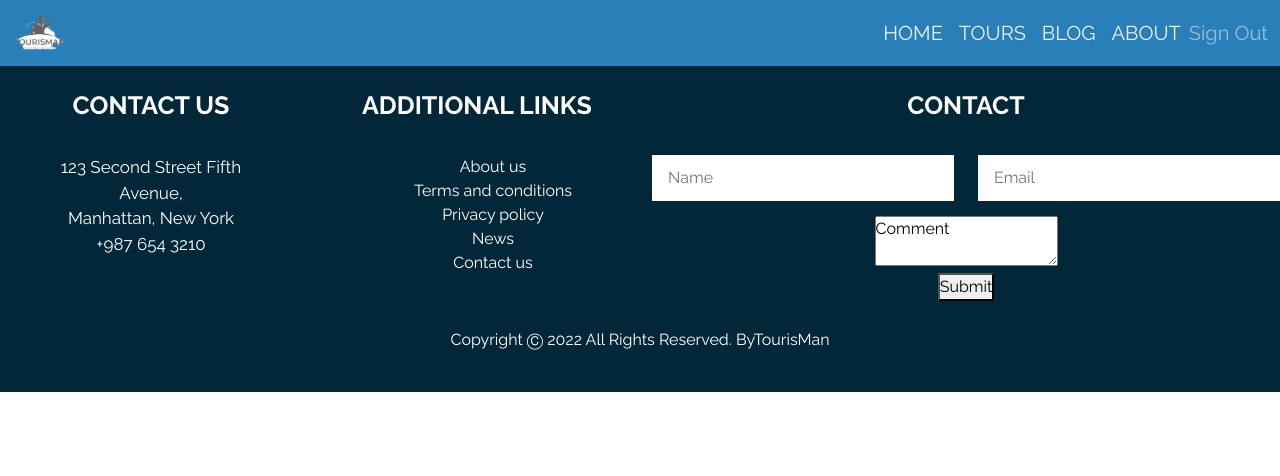
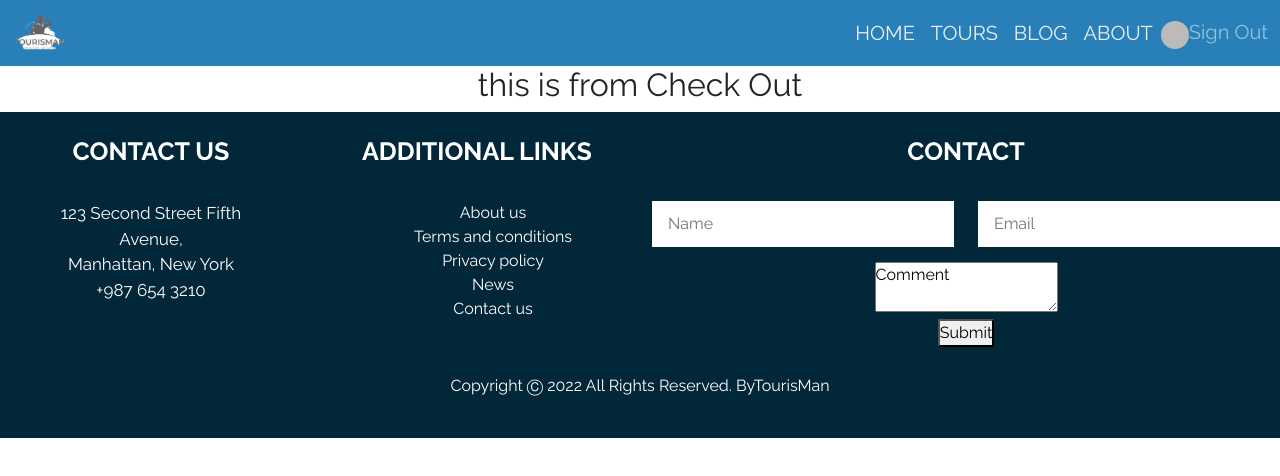
Before and after one commit to eliyas700/Assignment-10-TourisMan-, a React (Create React App) app: page /checkout in a window 1280 px wide. Shown: the top 476 px of the page. Built offline with nearby package versions, Linux system fonts and the light colour scheme; no server answers; sample sign-in values are in the browser's storage.

Commit message:
Sign in With Email and Password Emplement

```diff
--- a/src/App.js
+++ b/src/App.js
@@ -1,8 +1,10 @@
 import { Route, Routes } from "react-router-dom";
 import "./App.css";
+import Checkout from "./Pages/CheckOut/Checkout";
 import Footer from "./Pages/Footer/Footer";
 import HomePage from "./Pages/Homepage/HomePage";
 import Login from "./Pages/Login/Login";
+import RequireAuth from "./Pages/Login/RequireAuth/RequireAuth";
 import SignUp from "./Pages/Login/SignUp";
 import Header from "./Pages/Shared/Header/Header";
 
@@ -12,8 +14,17 @@ function App() {
       <Header></Header>
       <Routes>
         <Route path="/" element={<HomePage></HomePage>}></Route>
+
         <Route path="/login" element={<Login></Login>}></Route>
         <Route path="/signup" element={<SignUp></SignUp>}></Route>
+        <Route
+          path="/checkout"
+          element={
+            <RequireAuth>
+              <Checkout />
+            </RequireAuth>
+          }
+        ></Route>
       </Routes>
       <Footer></Footer>
     </div>
--- /dev/null
+++ b/src/Pages/CheckOut/Checkout.js
@@ -0,0 +1,11 @@
+import React from "react";
+
+const Checkout = () => {
+  return (
+    <div>
+      <h2> this is from Check Out</h2>
+    </div>
+  );
+};
+
+export default Checkout;
--- a/src/Pages/Login/Login.js
+++ b/src/Pages/Login/Login.js
@@ -4,10 +4,30 @@ import { FaLock } from "react-icons/fa";
 import { FaChevronRight } from "react-icons/fa";
 
 import "./Login.css";
-import { Link } from "react-router-dom";
+import { Link, useLocation, useNavigate } from "react-router-dom";
 import SocialLogin from "./SocialLogin";
+import { useSignInWithEmailAndPassword } from "react-firebase-hooks/auth";
+import auth from "../../Firebase/firebase.init";
+import Spinner from "./Spinner/Spinner";
 
 const Login = () => {
+  const [signInWithEmailAndPassword, user, loading, error] =
+    useSignInWithEmailAndPassword(auth);
+  const navigate = useNavigate();
+  const location = useLocation();
+  let from = location.state?.from?.pathname || "/";
+  if (loading) {
+    return <Spinner></Spinner>;
+  }
+  if (user) {
+    navigate(from, { replace: true });
+  }
+  const handleSignIn = (event) => {
+    event.preventDefault();
+    const email = event.target.email.value;
+    const password = event.target.password.value;
+    signInWithEmailAndPassword(email, password);
+  };
   return (
     <div className="loginPage">
       <div className="container">
@@ -19,12 +39,14 @@ const Login = () => {
             >
               Welcome Back
             </h1>
-            <form className="login">
+            <form onSubmit={handleSignIn} className="login">
               <div className="login__field">
                 <FaUserAlt />
                 <input
                   autoComplete="off"
-                  type="text"
+                  type="email"
+                  name="email"
+                  required
                   className="login__input"
                   placeholder="Type Your Email"
                 />
@@ -34,6 +56,8 @@ const Login = () => {
                 <input
                   type="password"
                   className="login__input"
+                  name="password"
+                  required
                   placeholder="Password"
                 />
               </div>
--- /dev/null
+++ b/src/Pages/Login/RequireAuth/RequireAuth.js
@@ -0,0 +1,20 @@
+import React from "react";
+import { useAuthState } from "react-firebase-hooks/auth";
+import { Navigate, useLocation } from "react-router-dom";
+import auth from "../../../Firebase/firebase.init";
+import Spinner from "../Spinner/Spinner";
+
+const RequireAuth = ({ children }) => {
+  const [user, loading, error] = useAuthState(auth);
+  let location = useLocation();
+  if (loading) {
+    return <Spinner></Spinner>;
+  }
+  if (!user) {
+    return <Navigate to="/login" state={{ from: location }} replace />;
+  }
+
+  return children;
+};
+
+export default RequireAuth;
--- /dev/null
+++ b/src/Pages/Login/Spinner/Spinner.js
@@ -0,0 +1,11 @@
+import React from "react";
+import spinner from "../../../Images/spinnergif.gif";
+const Spinner = () => {
+  return (
+    <div>
+      <img style={{ width: "80%" }} src={spinner} alt="" />
+    </div>
+  );
+};
+
+export default Spinner;
--- a/src/Pages/Services/Service.js
+++ b/src/Pages/Services/Service.js
@@ -2,6 +2,7 @@ import { faStar } from "@fortawesome/free-solid-svg-icons";
 import { FontAwesomeIcon } from "@fortawesome/react-fontawesome";
 import React from "react";
 import Rating from "react-rating";
+import { Link } from "react-router-dom";
 import "./service.css";
 
 const Service = ({ service }) => {
@@ -23,9 +24,12 @@ const Service = ({ service }) => {
             readonly
           ></Rating>
         }
-        <button className=" mx-auto my-2 btn d-block btn-primary">
+        <Link
+          to="/checkout"
+          className=" mx-auto w-50 my-2 btn d-block btn-primary"
+        >
           Check Out
-        </button>
+        </Link>
       </h4>
     </div>
   );
--- a/src/Pages/Shared/Header/Header.js
+++ b/src/Pages/Shared/Header/Header.js
@@ -8,6 +8,7 @@ import logo from "../../../Images/logo.png";
 import "./Header.css";
 const Header = () => {
   const [user, loading, error] = useAuthState(auth);
+  console.log(user);
   return (
     <>
       <Navbar sticky="top" className="navBar" expand="lg">
@@ -36,6 +37,7 @@ const Header = () => {
               <Nav.Link className="fs-5" href="#action2">
                 About
               </Nav.Link>
+
               {user ? (
                 <button
                   style={{ border: "none", background: "transparent" }}
@@ -44,6 +46,18 @@ const Header = () => {
                   }}
                   className="fs-5 text-white-50"
                 >
+                  <span>
+                    <small className="fs-6 text-white">
+                      <img
+                        title={user?.email}
+                        height={28}
+                        className="rounded-circle"
+                        src={user?.photoURL}
+                        alt={user?.displayName}
+                        srcset=""
+                      />
+                    </small>
+                  </span>
                   Sign Out
                 </button>
               ) : (
```
Also changed, not shown: src/Images/spinnergif.gif (added).
